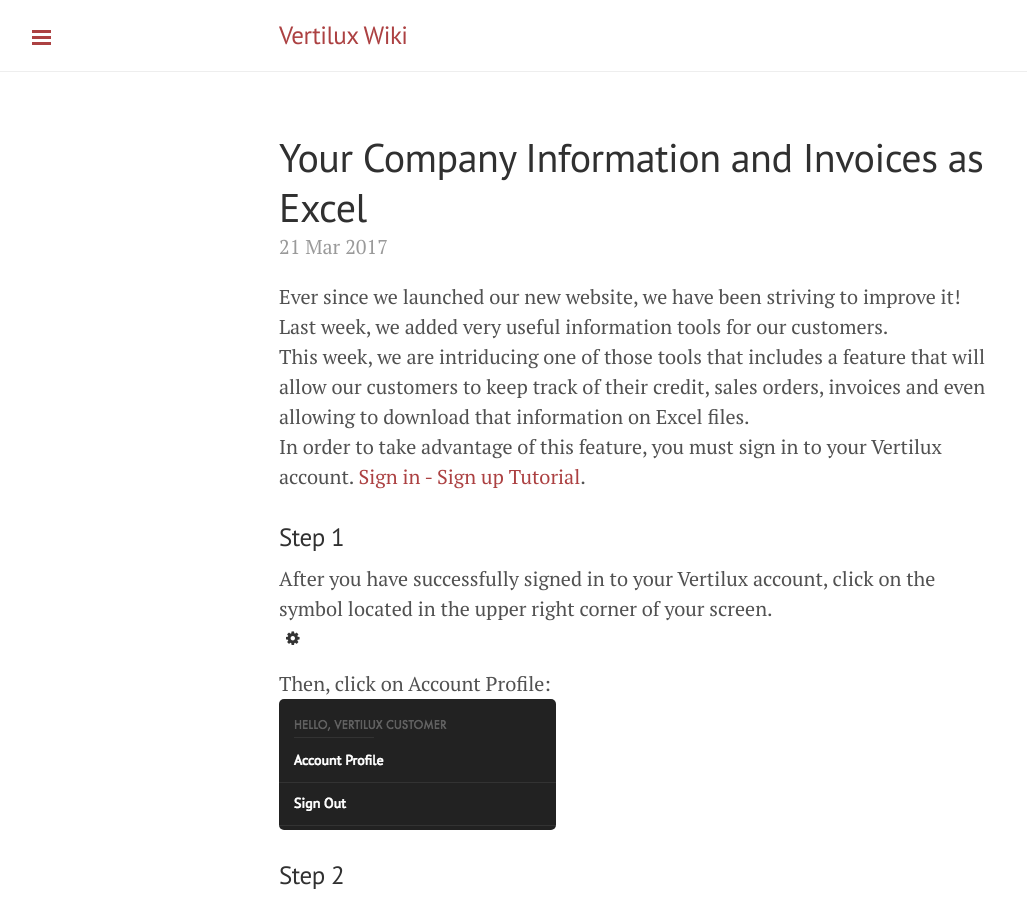
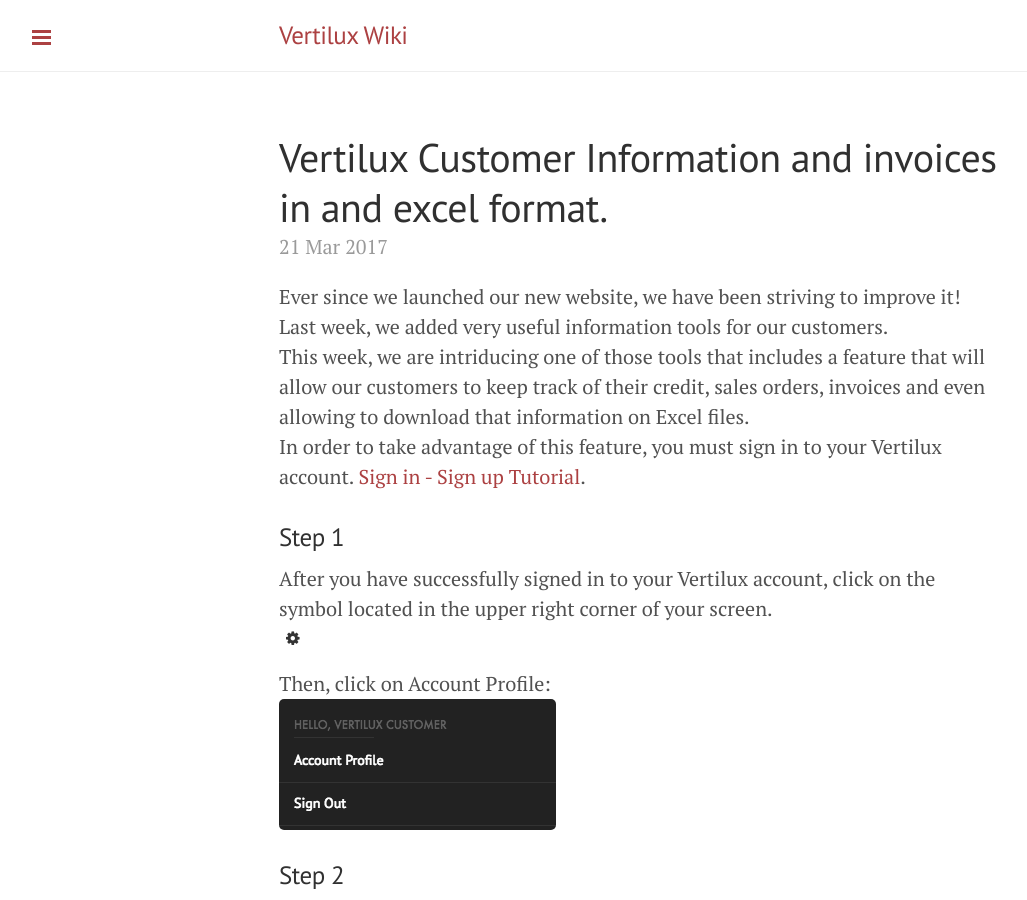
Before and after one commit to Vertilux/vertilux.github.io, a Jekyll site: the page built from _posts/2016-10-31-company-information-and-invoices.md, in a window 1280 px wide and 900 px high. Shown: the whole window, without its empty margins (1-1028 px from the left). Built offline with Jekyll 4.4.1, drawn with Linux system fonts in a browser that asks for light colours.

Commit message:
Update 2016-10-31-company-information-and-invoices.md

```diff
--- a/_posts/2016-10-31-company-information-and-invoices.md
+++ b/_posts/2016-10-31-company-information-and-invoices.md
@@ -1,6 +1,6 @@
 ---
 layout: post
-title:  "Your Company Information and Invoices as Excel"
+title:  "Vertilux Customer Information and invoices in and excel format."
 date:   2017-03-21 10:03:32 +0000
 categories: sign up user account
 permalink: /post/:title
```
